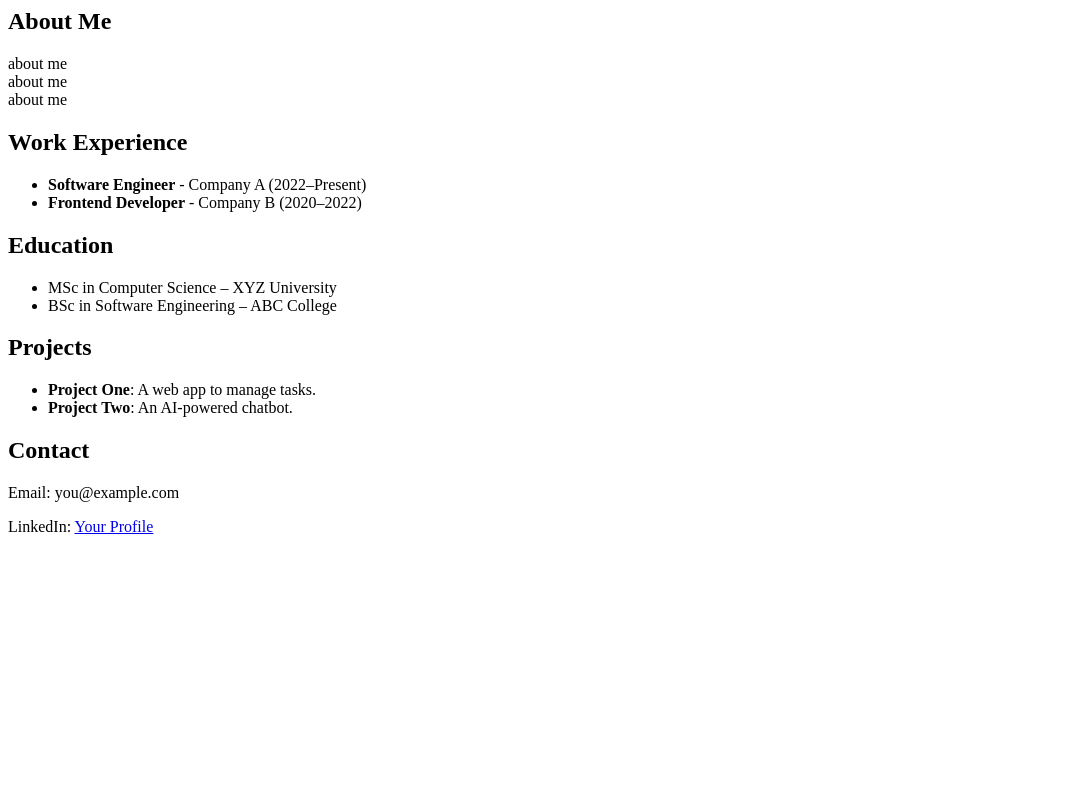
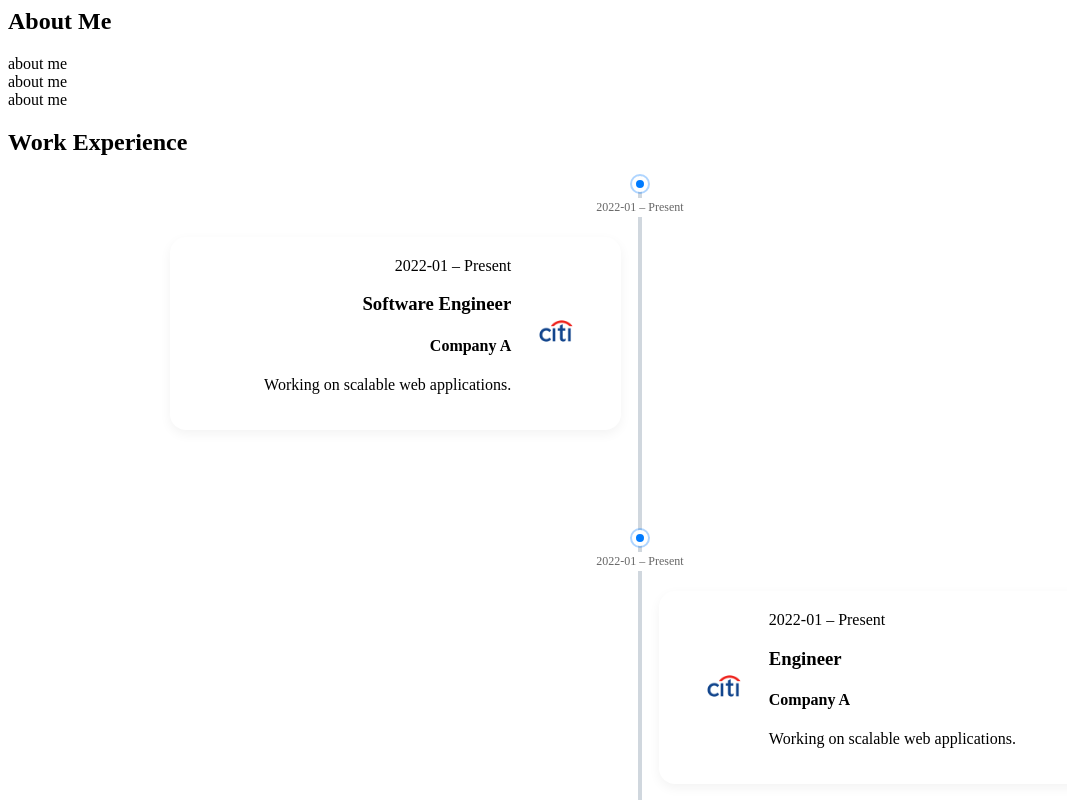
Before and after one commit to NavneetKishanS/portfolio, a React (Create React App) app: page / in a window 1280 px wide. Shown: the part 480-1280 px from the top of the page, without its empty margins (0-1067 px from the left). Before the commit the page ends 1032 px from the top, so only its background shows below. Built offline with nearby package versions, Linux system fonts and the light colour scheme; the HTML template or start-up script is replaced by a standard one.

Commit message:
experience section with dynamic line and cards

```diff
--- /dev/null
+++ b/src/components/Experience.css
@@ -0,0 +1,108 @@
+.timeline-container {
+  position: relative;
+  max-width: 1000px;
+  margin: 0 auto;
+  padding-left: 30px;
+  padding-right: 30px;
+}
+
+.timeline-line {
+  position: absolute;
+  left: 50%;
+  top: 0;
+  bottom: 0;
+  width: 4px;
+  background: #d0d7de;
+  transform: translateX(-50%);
+  z-index: 0;
+}
+
+.timeline-entry {
+  position: relative;
+  display: flex;
+  flex-direction: column;
+  align-items: center;
+  margin-bottom: 100px;
+}
+
+.timeline-dot {
+  width: 16px;
+  height: 16px;
+  background-color: #007bff;
+  border: 4px solid white;
+  border-radius: 50%;
+  box-shadow: 0 0 0 2px #007bff50;
+  z-index: 2;
+}
+
+.timeline-date-label {
+  font-size: 0.75rem;
+  color: #666;
+  background: #fff;
+  padding: 2px 6px;
+  border-radius: 4px;
+  margin-top: 6px;
+  margin-bottom: 20px;
+}
+
+.timeline-item {
+  position: relative;
+  width: 48%;
+  background: white;
+  padding: 20px;
+  border-radius: 16px;
+  box-shadow: 0 4px 12px rgba(0, 0, 0, 0.05);
+  display: flex;
+  align-items: center;
+  transition: all 0.3s ease-in-out;
+}
+
+.timeline-item:hover {
+  box-shadow: 0 8px 24px rgba(0, 140, 255, 0.3);
+  transform: translateY(-4px);
+}
+
+.timeline-item.left {
+  align-self: flex-start;
+  flex-direction: row-reverse;
+  text-align: right;
+}
+
+.timeline-item.right {
+  align-self: flex-end;
+  flex-direction: row;
+  text-align: left;
+}
+
+.timeline-logo img {
+  width: 50px;
+  height: 50px;
+  object-fit: contain;
+  margin: 0 20px;
+  border-radius: 8px;
+  background-color: white;
+  padding: 4px;
+}
+
+@media (max-width: 768px) {
+  .timeline-item,
+  .timeline-item.left,
+  .timeline-item.right {
+    width: 100%;
+    flex-direction: row;
+    text-align: left;
+    align-self: center;
+  }
+
+  .timeline-line {
+    left: 20px;
+  }
+
+  .timeline-dot {
+    left: 20px;
+  }
+
+  .timeline-date-label {
+    left: 20px;
+  }
+}
--- a/src/components/Experience.jsx
+++ b/src/components/Experience.jsx
@@ -1,17 +1,64 @@
-import React from "react";
+import React, { useEffect, useRef } from 'react';
+import './Experience.css';
+import experienceData from '../data/experience.json';
 
-export default function Experience() {
+const Experience = () => {
+  const cardsRef = useRef([]);
+
+  useEffect(() => {
+    const observer = new IntersectionObserver(
+      entries => {
+        entries.forEach(entry => {
+          if (entry.isIntersecting) {
+            entry.target.classList.add('visible');
+          }
+        });
+      },
+      { threshold: 0.1 }
+    );
+
+    cardsRef.current.forEach(el => {
+      if (el) observer.observe(el);
+    });
+
+    return () => observer.disconnect();
+  }, []);
+
   return (
-    <section id="experience">
+    <section className="experience-section" id="experience">
       <h2>Work Experience</h2>
-      <ul>
-        <li>
-          <strong>Software Engineer</strong> - Company A (2022–Present)
-        </li>
-        <li>
-          <strong>Frontend Developer</strong> - Company B (2020–2022)
-        </li>
-      </ul>
+      <div className="timeline-container">
+        <div className="timeline-line" />
+        {experienceData.map((exp, index) => {
+          const side = index % 2 === 0 ? 'left' : 'right';
+          return (
+            <div key={index} className="timeline-entry">
+              <div className="timeline-dot" />
+              <div className="timeline-date-label">
+                {exp.start} – {exp.end}
+              </div>
+              <div
+                className={`timeline-item ${side} fade-in`}
+                ref={el => (cardsRef.current[index] = el)}
+              >
+                <div className="timeline-logo">
+                  <img src={exp.logo} alt={`${exp.company} logo`} />
+                </div>
+                <div className="timeline-content">
+                  <span className="timeline-date">
+                    {exp.start} – {exp.end}
+                  </span>
+                  <h3>{exp.role}</h3>
+                  <h4>{exp.company}</h4>
+                  <p>{exp.description}</p>
+                </div>
+              </div>
+            </div>
+          );
+        })}
+      </div>
     </section>
   );
-}
+};
+
+export default Experience;
--- /dev/null
+++ b/src/data/experience.json
@@ -0,0 +1,26 @@
+[
+  {
+    "role": "Software Engineer",
+    "company": "Company A",
+    "start": "2022-01",
+    "end": "Present",
+    "description": "Working on scalable web applications.",
+    "logo": "/assets/logo1.png"
+  },
+  {
+    "role": " Engineer",
+    "company": "Company A",
+    "start": "2022-01",
+    "end": "Present",
+    "description": "Working on scalable web applications.",
+    "logo": "/assets/logo1.png"
+  },
+  {
+    "role": "Frontend Developer",
+    "company": "Company B",
+    "start": "2020-06",
+    "end": "2021-12",
+    "description": "Built reusable UI components.",
+    "logo": "/assets/logo1.png"
+  }
+]
```
Also changed, not shown: public/assets/logo1.png (added).
